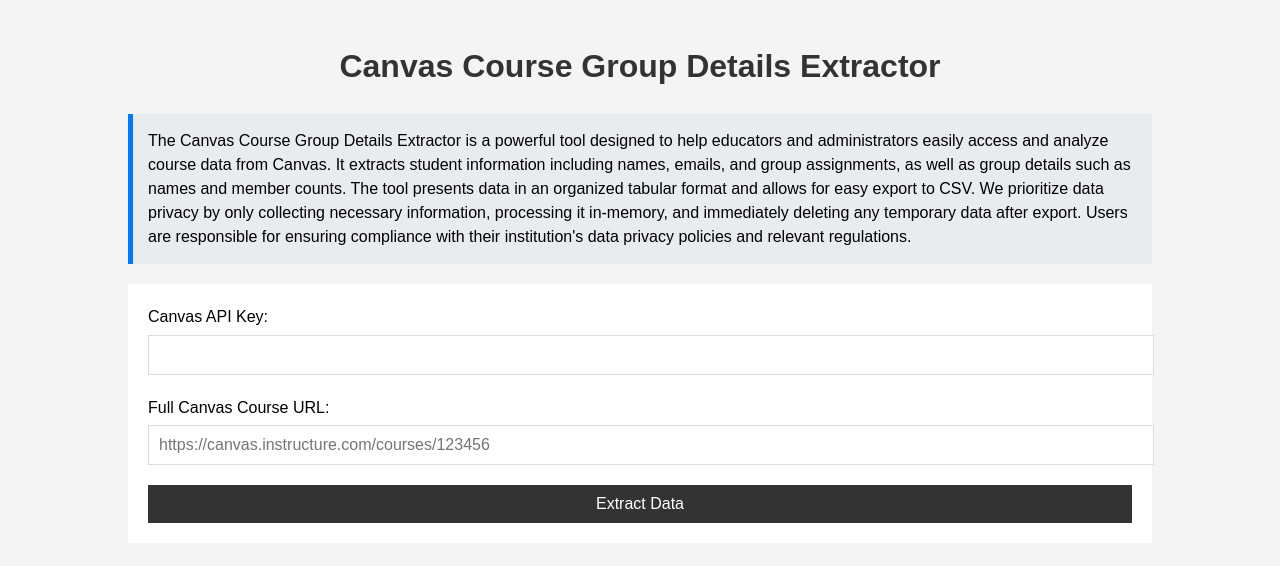
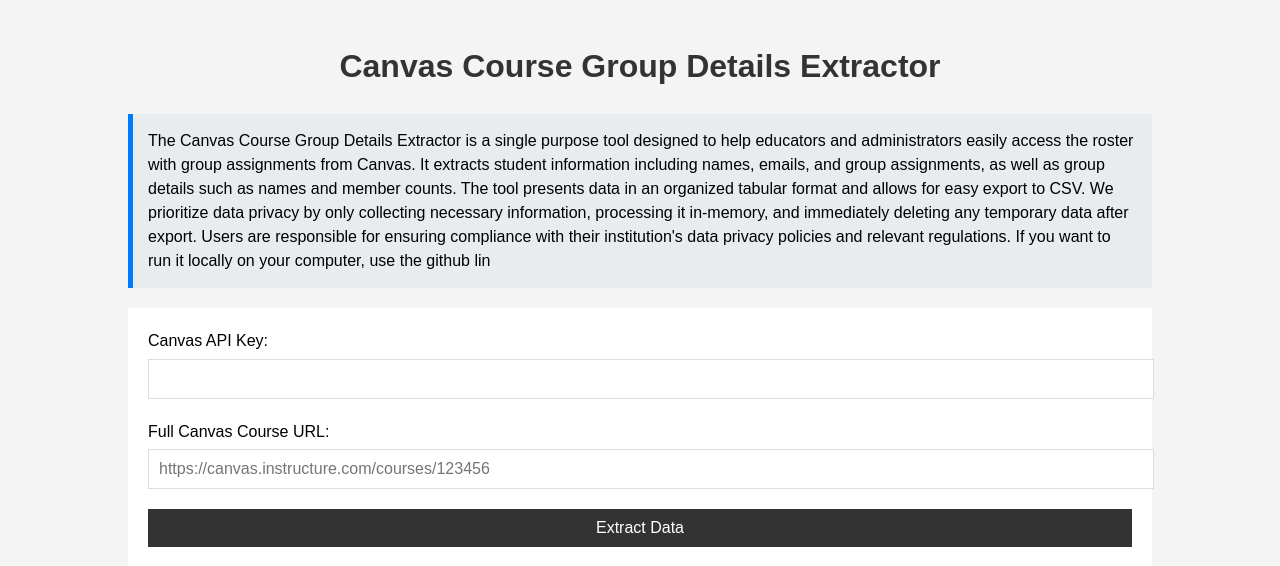
Before and after one commit to vishalsachdev/CanvasGroupDetailsExtractor, a Flask app: page / in a window 1280 px wide. Shown: the top 566 px of the page. Run offline with Flask 3, Linux system fonts and the light colour scheme.

Commit message:
update to home page text

```diff
--- a/templates/index.html
+++ b/templates/index.html
@@ -10,7 +10,8 @@
     <div class="container">
         <h1>Canvas Course Group Details Extractor</h1>
         <p class="summary">
-            The Canvas Course Group Details Extractor is a powerful tool designed to help educators and administrators easily access and analyze course data from Canvas. It extracts student information including names, emails, and group assignments, as well as group details such as names and member counts. The tool presents data in an organized tabular format and allows for easy export to CSV. We prioritize data privacy by only collecting necessary information, processing it in-memory, and immediately deleting any temporary data after export. Users are responsible for ensuring compliance with their institution's data privacy policies and relevant regulations.
+            The Canvas Course Group Details Extractor is a single purpose tool designed to help educators and administrators easily access the roster with group assignments from Canvas. It extracts student information including names, emails, and group assignments, as well as group details such as names and member counts. The tool presents data in an organized tabular format and allows for easy export to CSV. We prioritize data privacy by only collecting necessary information, processing it in-memory, and immediately deleting any temporary data after export. Users are responsible for ensuring compliance with their institution's data privacy policies and relevant regulations.
+            If you want to run it locally on your computer, use the github lin
         </p>
         <form id="extractForm">
             <div class="form-group">
```
